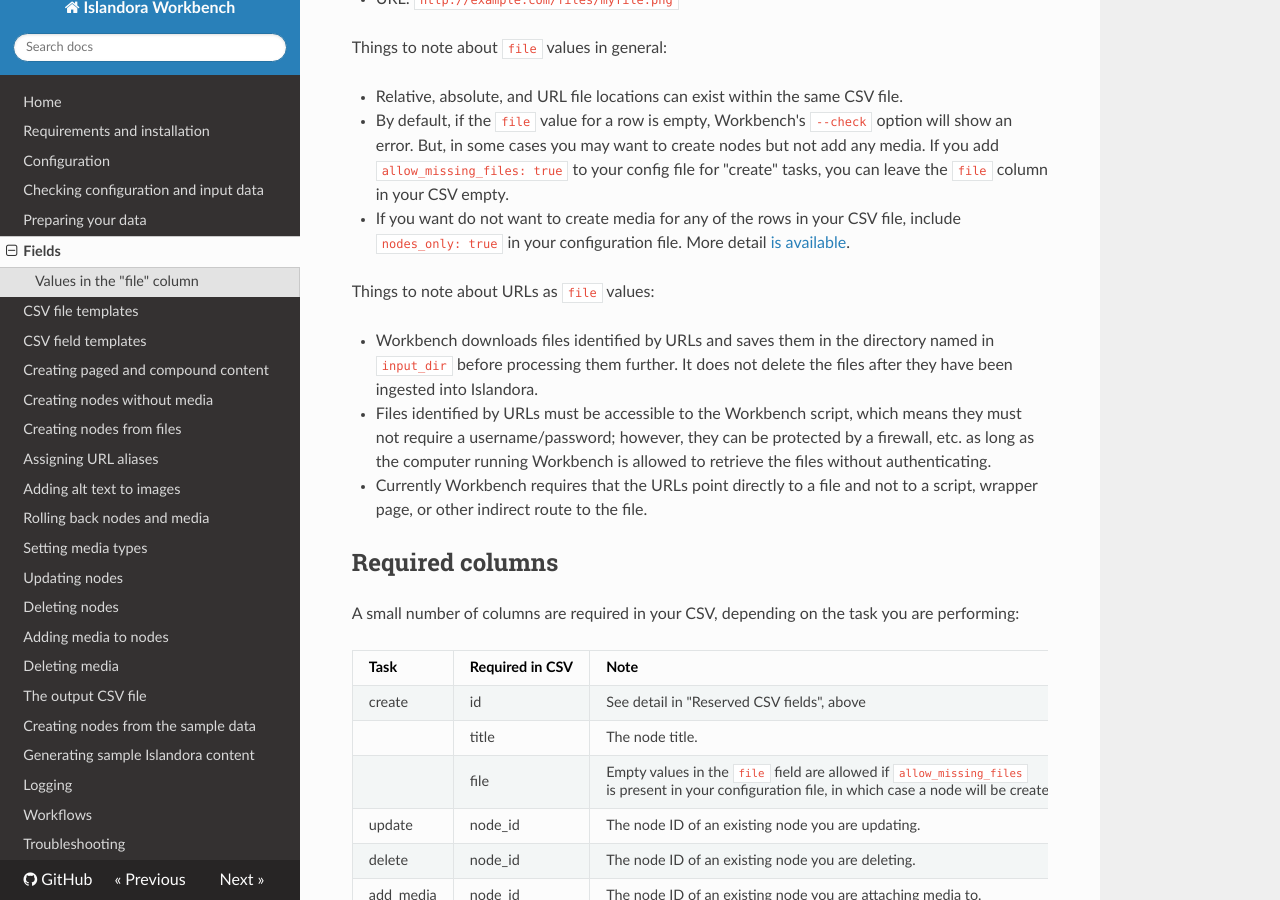
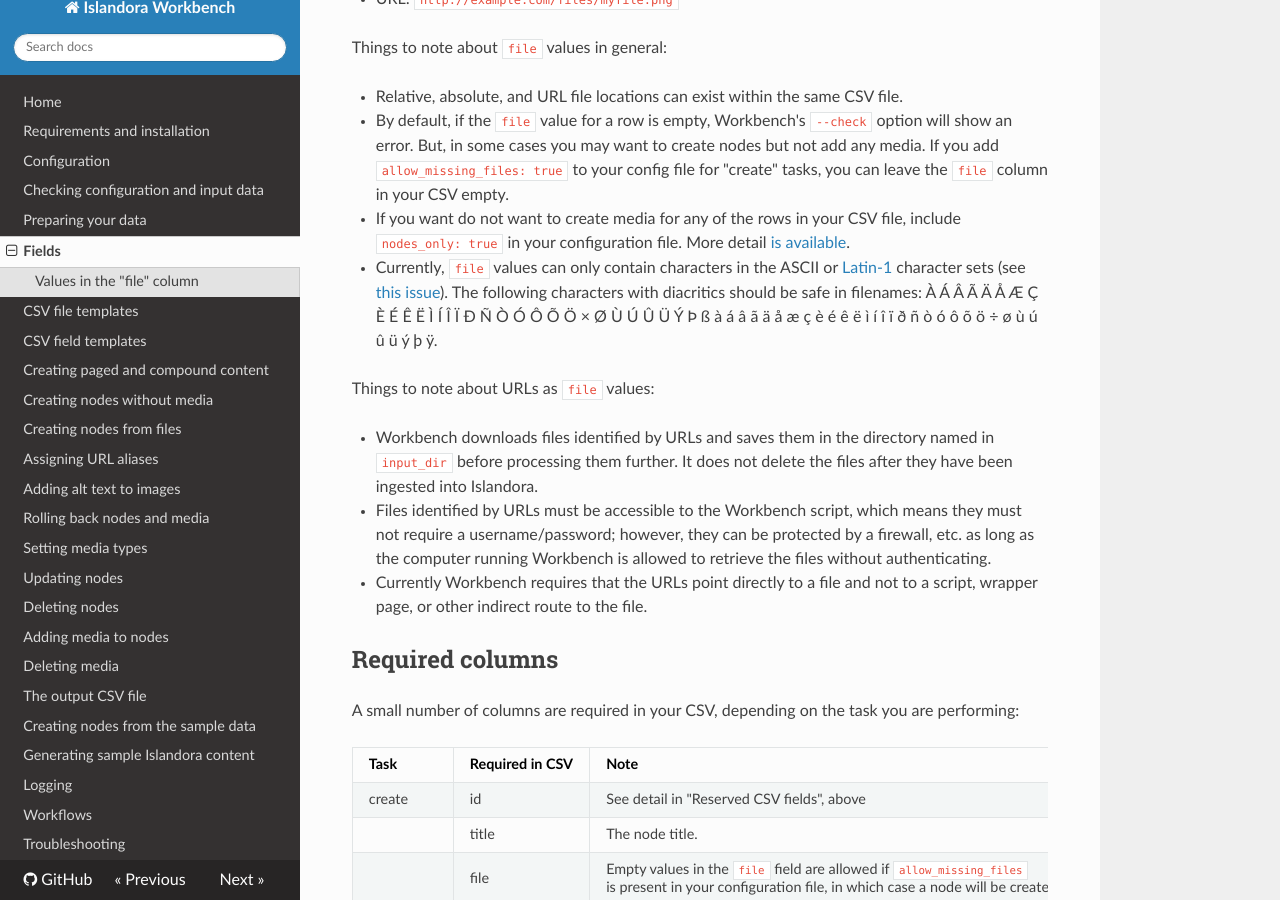
Before and after one commit to mjordan/islandora_workbench_docs, an MkDocs documentation site: the page built from docs/fields.md, in a window 1280 px wide and 900 px high, scrolled down 1279 px. Built offline with MkDocs 1.6.1, drawn with Linux system fonts in a browser that asks for light colours; nearby versions of some CDN libraries; old or Windows-style settings are respelled for this version of MkDocs.

Commit message:
Added note about non-Latin-1 characters in filenames.

```diff
--- a/docs/fields.md
+++ b/docs/fields.md
@@ -35,6 +35,7 @@ Things to note about `file` values in general:
 * Relative, absolute, and URL file locations can exist within the same CSV file.
 * By default, if the `file` value for a row is empty, Workbench's `--check` option will show an error. But, in some cases you may want to create nodes but not add any media. If you add `allow_missing_files: true` to your config file for "create" tasks, you can leave the `file` column in your CSV empty.
 * If you want do not want to create media for any of the rows in your CSV file, include `nodes_only: true` in your configuration file. More detail [is available](/islandora_workbench_docs/nodes_only/).
+* Currently, `file` values can only contain characters in the ASCII or [Latin-1](https://www.ic.unicamp.br/~stolfi/EXPORT/www/ISO-8859-1-Encoding.html) character sets (see [this issue](https://github.com/mjordan/islandora_workbench/issues/192)). The following characters with diacritics should be safe in filenames: À Á Â Ã Ä Å Æ Ç È É Ê Ë Ì Í Î Ï Ð Ñ Ò Ó Ô Õ Ö × Ø Ù Ú Û Ü Ý Þ ß à á â ã ä å æ ç è é ê ë ì í î ï ð ñ ò ó ô õ ö ÷ ø ù ú û ü ý þ ÿ.
 
 Things to note about URLs as `file` values:
 
```
